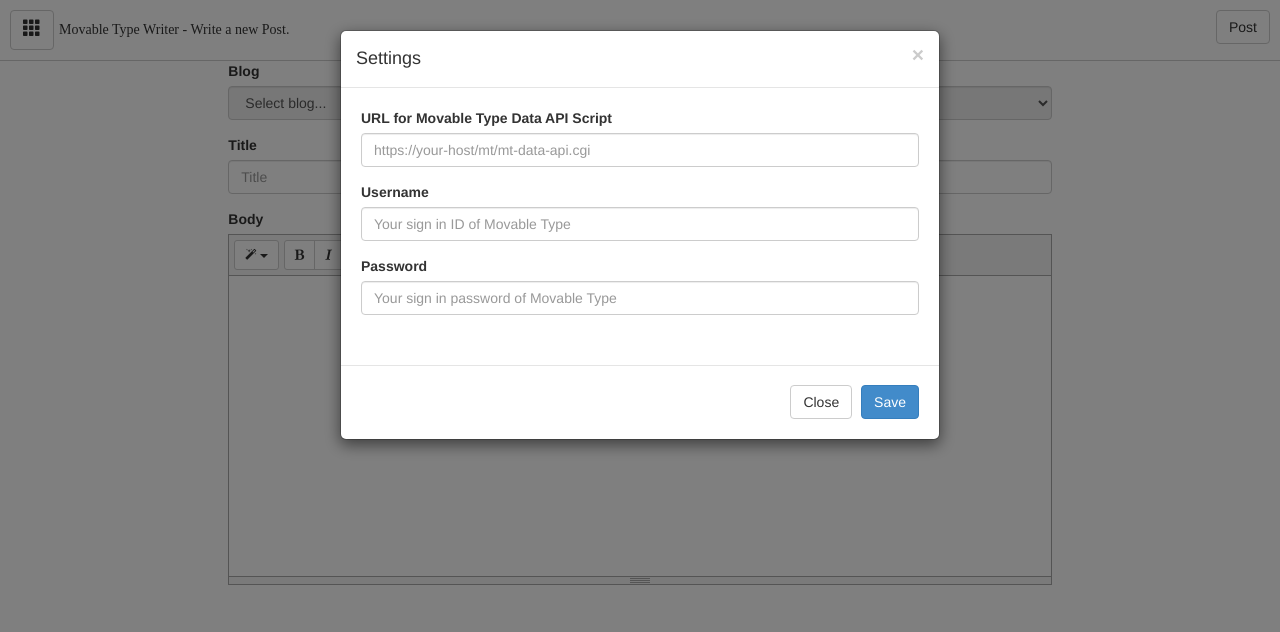
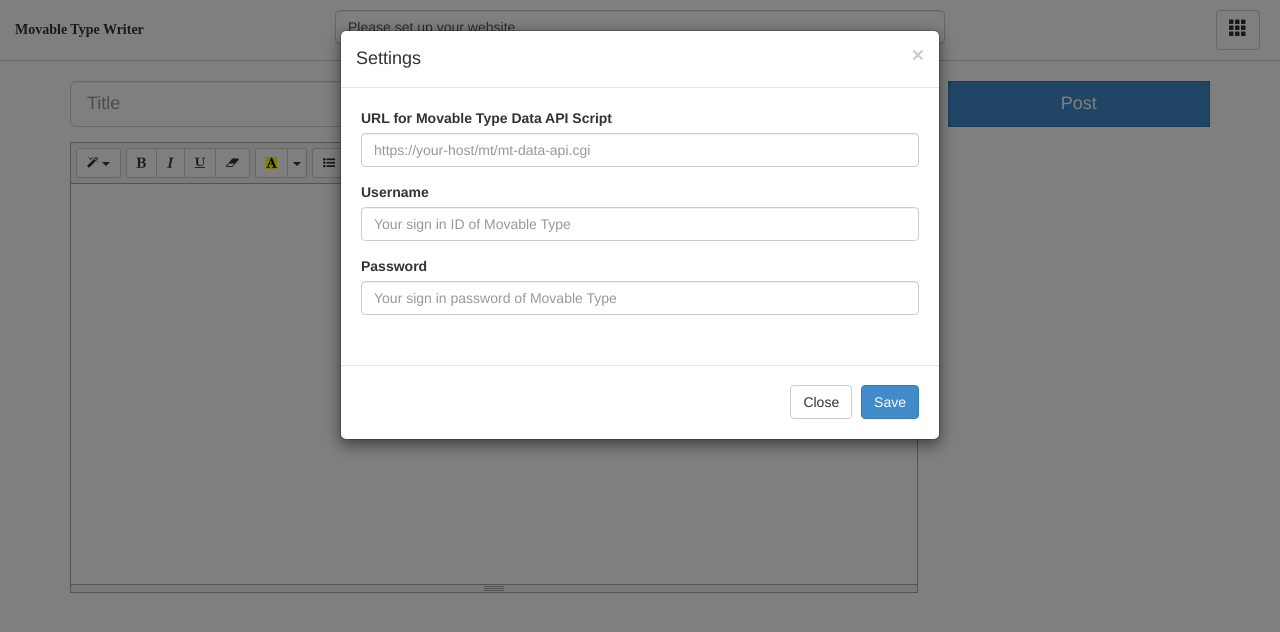
Before and after one commit to movabletype/MovableTypeWriter, a browser extension: page main.html in a window 1280 px wide. Drawn offline with Linux system fonts and the light colour scheme.

Commit message:
"Select blog ... " UI adjustment
- moved UI to the top
- make it two column layout (just like MT)

# To DO

- [] adjust responsive layout on header
- [] clean up JavaScript
- [] styling select UI

```diff
--- a/js/main.js
+++ b/js/main.js
@@ -58,11 +58,15 @@
 
       var $blogListBox = jQuery('#form-blog-list');
       $blogListBox.children().remove();
-      $blogListBox.append($('<option>').html('Select blog...'));
+      $blogListBox.append($('<option>').html('Select a blog to write'));
       response.items.forEach( function(x, i) {
         $blogListBox.append($('<option>').html(x.name).val(x.id));
       });
+      jQuery('#select-setting').css("display","none");
+      $blogListBox.css("display", "inline-block");
       $blogListBox.removeAttr('disabled');
+      // Custom Select field
+      $blogListBox.customSelect();
     });
 
     return def.promise();
@@ -71,7 +75,7 @@
   jQuery(document).ready( function() {
     // Load summernote
     jQuery('#entry-body').summernote({
-      height: 300,
+      height: 400,
       toolbar: [
         ['style', ['style']],
         ['font', ['bold', 'italic', 'underline', 'clear']],
@@ -113,6 +117,7 @@
 
   jQuery('#save-settings').click( function() {
     jQuery('#msg-modal').children().remove();
+    jQuery('#setting-form-set').css("display", "inline-block");
     jQuery('#setting-form-set').attr('disabled', 'disabled');
 
     var settings = {
@@ -140,6 +145,7 @@
           jQuery('#msg-modal').append('<p class="alert bg-danger">An error occurs: ' + msg + '</p>');
       }
     );
+    jQuery('#setting-form-set').css("display", "inline-block");
     jQuery('#setting-form-set').removeAttr('disabled');
   });
 
@@ -181,13 +187,14 @@
     });
   });
 
-  jQuery('#button-setting').click( function() {
+  jQuery('#button-setting, #select-setting').click( function() {
     jQuery('#setting-panel-dialog').modal();
   });
 
   jQuery('#setting-panel-dialog').on('show.bs.modal', function() {
     jQuery('#msg-modal').children().remove();
   });
+
 });
 
 // Sticky header
--- a/main.html
+++ b/main.html
@@ -11,6 +11,7 @@
   <script type="text/javascript" src="bootstrap/js/bootstrap.min.js"></script>
   <script type="text/javascript" src="js/mt-data-api.min.js"></script>
   <script type="text/javascript" src="summernote/summernote.min.js"></script>
+  <script src="js/jquery.customSelect.min.js"></script>
   <script type="text/javascript" src="js/main.js"></script>
 </head>
 <body>
@@ -18,26 +19,38 @@
   <div class="container-fluid">
     <form id="post-form" name="post-form">
       <fieldset id="post-form-fieldset">
-        <header class="global clearfix">
+        <header class="global row">
+          <div class="col-md-3">
+            <h1>Movable Type Writer</h1>
+          </div>
+          <div class="col-md-6">
+          <a href="javascript://" id="select-setting" class="form-control">Please set up your website</a>
+          <select class="form-control" id="form-blog-list" disabled>
+              <option value="">Select blog to write</option>
+          </select>
+          </div>
+          <div class="col-md-3">
             <button type="button" id="button-setting" class="btn btn-default"><span class="glyphicon glyphicon-th"></span></button>
-          <h1>Movable Type Writer - Write a new Post.</h1>
-          <button type="button" id="button-post" class="btn btn-default">Post</button>
+          </div>
         </header>
-        <div class="col-md-8 col-md-offset-2">
+        <div class="container">
+          <div class="row">
+            <div class="col-md-9">
               <div id="msg"></div>
               <div class="form-group">
-            <label for="form-blog-list">Blog</label>
-            <select class="form-control" id="form-blog-list" disabled>
-              <option value="">Select blog...</option>
-            </select>
+                <!-- <label for="entry-title">Title</label> -->
+                <input type="text" class="form-control input-lg" id="entry-title" name="title" placeholder="Title">
               </div>
               <div class="form-group">
-            <label for="entry-title">Title</label>
-            <input type="text" class="form-control" id="entry-title" name="title" placeholder="Title">
+                <!-- <label for="entry-body">Body</label> -->
+                <div id="entry-body"></div>
               </div>
-          <div class="form-group">
-            <label for="entry-body">Body</label>
-            <div id="entry-body"></div>
+            </div>
+            <div class="col-md-3">
+              <div class="widget">
+              <button type="button" id="button-post" class="btn btn-primary btn-lg btn-block">Post</button>
+              </div>
+            </div>
         </div>
       </div>
       </fieldset>
--- a/scss/main.scss
+++ b/scss/main.scss
@@ -14,12 +14,9 @@
 .container {
     max-width: 100%;
 }
-.container-fluid{
-	padding: 0;
-}
 .global{
-	padding: 1rem;
-	width: 100%;
+	margin-bottom: 2rem;
+	padding: 1rem 0;
 	border-bottom: 1px solid #ccc;
 	background-color: #fff;
 	background-color: rgba(255,255,255,0.9);
@@ -28,20 +25,40 @@
 		@include vertical-align;
 		display: inline-block;
 		margin-bottom: 0;
+		color: #333;
+		font-family: serif;
 		font-size: 14px;
-		font-family: serif;
+		font-weight: bold;
 	}
+}
+.customSelect{
+	padding: 0.5rem 1rem;
+	border: 2px solid #efefef;
+	border-radius: 0.5rem;
+	-webkit-box-shadow: none;
+	box-shadow: none;
+}
+#form-blog-list{
+	display: none;
+}
+#select-setting:hover{
+	border-color: #2a6496;
+	color: #333;
+	text-decoration: none;
+}
+
+
+.widget{
+	background: #099;
 }
 .fixed {
     position: fixed;
     left:0;
     top:0;
 }
-#button-post{
-	float: right;
-}
+
 #button-setting{
-    float: left;
+    float: right;
     margin-right: 5px;
     font-size: 18px;
 }
```
Also changed, not shown: js/jquery.customSelect.min.js (added, +10 -0 lines), css/main.css. Lines whose indentation alone changed are shown as unchanged.
